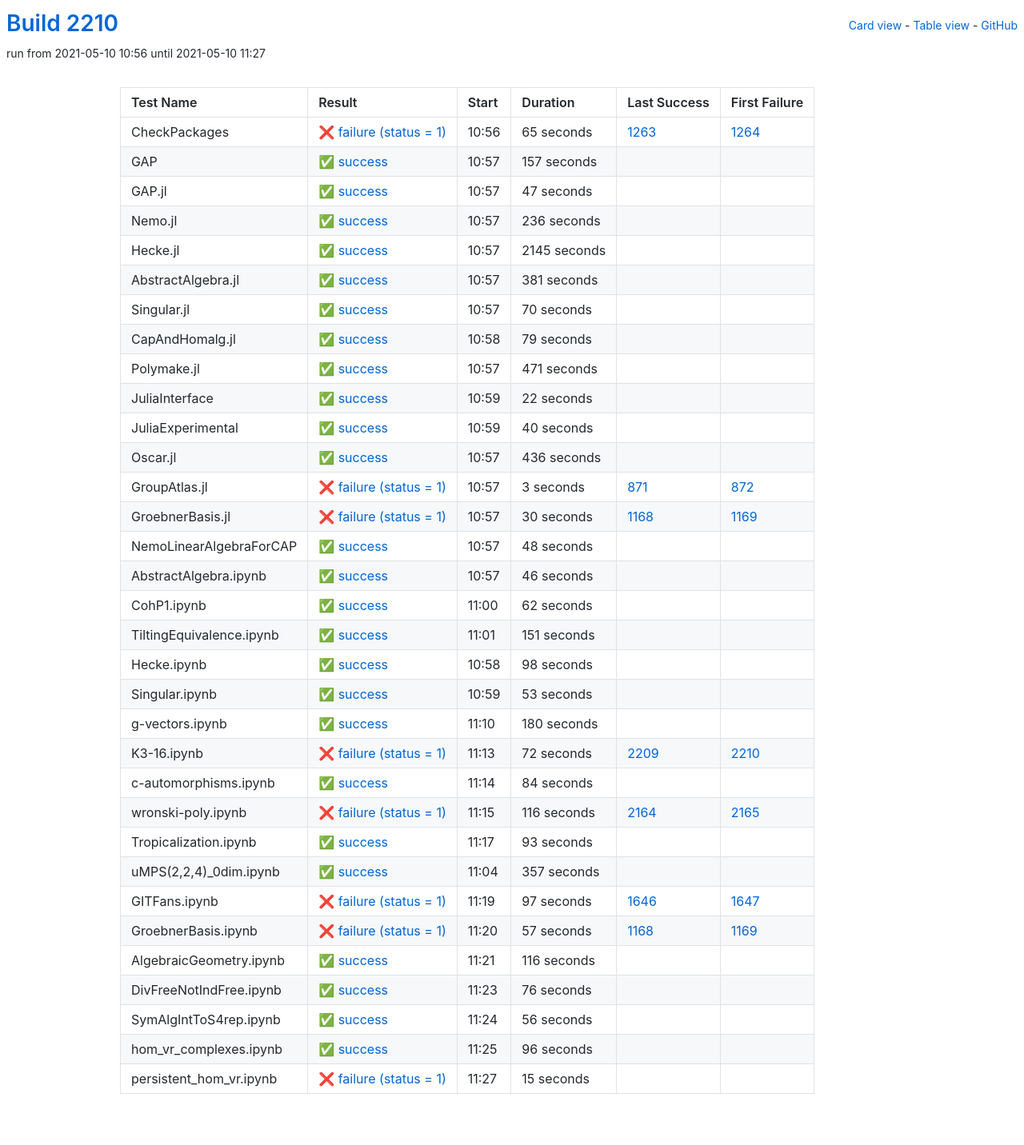
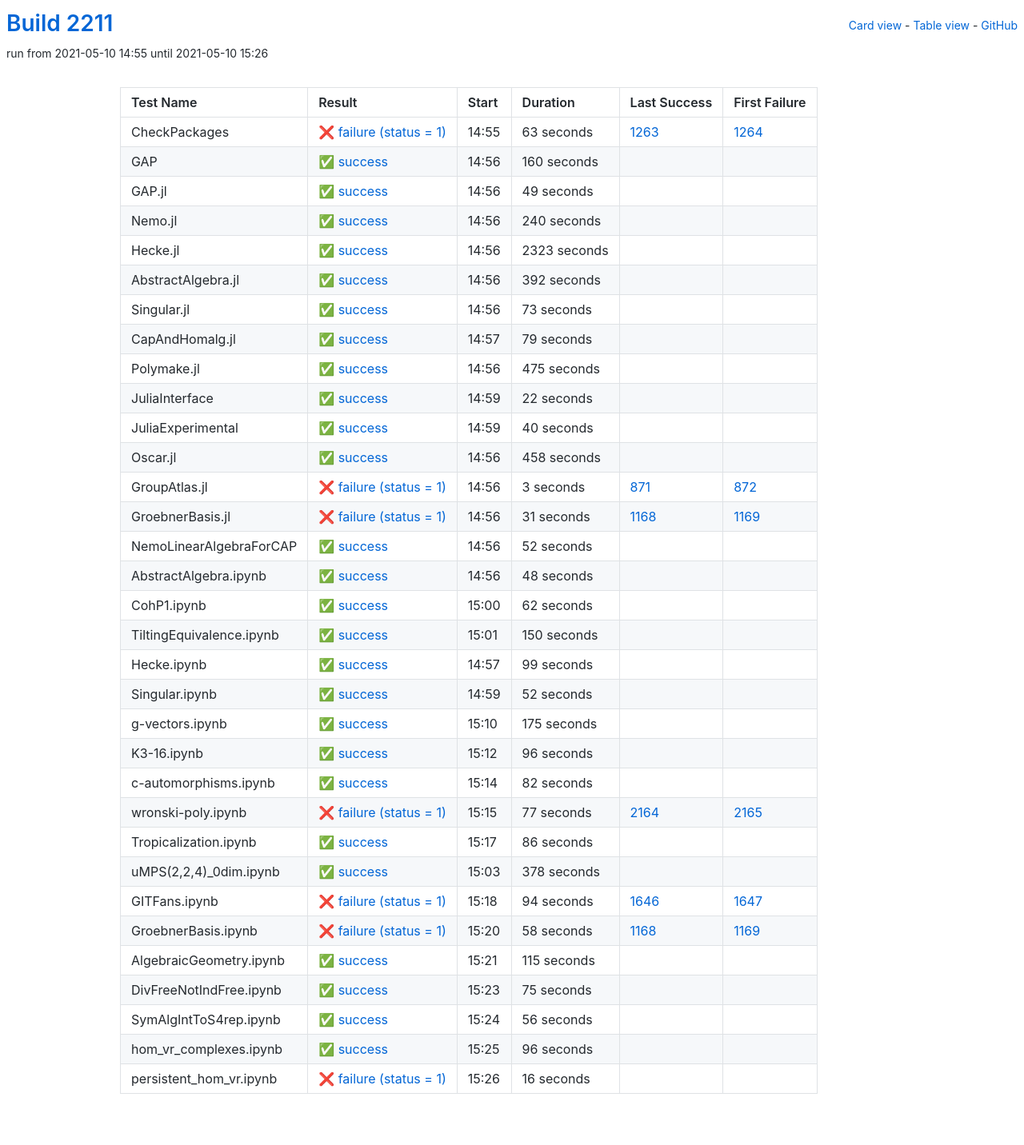
Before and after one commit to oscar-system/oscar-ci-status-stable, a Jekyll site: the page built from table.html, in a window 1280 px wide. Shown: the whole page at 80% size. Built offline with Jekyll 4.4.1, drawn with Linux system fonts in a browser that asks for light colours.

Commit message:
Build #2211

```diff
--- a/_data/ci.yml
+++ b/_data/ci.yml
@@ -1,6 +1,6 @@
 ---
-build: 2210
-build_url: https://oscarci.mathematik.uni-kl.de/job/oscar-stable/2210/
+build: 2211
+build_url: https://oscarci.mathematik.uni-kl.de/job/oscar-stable/2211/
 job: oscar-stable
 organization: oscar-system
 repo: oscar-ci-status-stable
@@ -8,92 +8,92 @@ repourl: https://github.com/oscar-system/oscar-ci-status-stable
 tests:
 - name: CheckPackages
   id: checkpackages
-  log: https://oscarci.mathematik.uni-kl.de/job/oscar-stable/2210/artifact/logs/build-2210/CheckPackages.log
-  start: 2021-05-10 10:56
+  log: https://oscarci.mathematik.uni-kl.de/job/oscar-stable/2211/artifact/logs/build-2211/CheckPackages.log
+  start: 2021-05-10 14:55
   success: false
   exitcode: 1
   status: failure
-  duration: 65
+  duration: 63
   last_success: 1263
   last_success_url: https://oscarci.mathematik.uni-kl.de/job/oscar-stable/1263/
   first_failure: 1264
   first_failure_url: https://oscarci.mathematik.uni-kl.de/job/oscar-stable/1264/
 - name: GAP
   id: gap
-  log: https://oscarci.mathematik.uni-kl.de/job/oscar-stable/2210/artifact/logs/build-2210/GAP.log
-  start: 2021-05-10 10:57
+  log: https://oscarci.mathematik.uni-kl.de/job/oscar-stable/2211/artifact/logs/build-2211/GAP.log
+  start: 2021-05-10 14:56
   success: true
   exitcode: 0
   status: success
-  duration: 157
+  duration: 160
   last_success: false
   last_success_url:
   first_failure: false
   first_failure_url:
 - name: GAP.jl
   id: gap-jl
-  log: https://oscarci.mathematik.uni-kl.de/job/oscar-stable/2210/artifact/logs/build-2210/GAP.jl.log
-  start: 2021-05-10 10:57
+  log: https://oscarci.mathematik.uni-kl.de/job/oscar-stable/2211/artifact/logs/build-2211/GAP.jl.log
+  start: 2021-05-10 14:56
   success: true
   exitcode: 0
   status: success
-  duration: 47
+  duration: 49
   last_success: false
   last_success_url:
   first_failure: false
   first_failure_url:
 - name: Nemo.jl
   id: nemo-jl
-  log: https://oscarci.mathematik.uni-kl.de/job/oscar-stable/2210/artifact/logs/build-2210/Nemo.jl.log
-  start: 2021-05-10 10:57
+  log: https://oscarci.mathematik.uni-kl.de/job/oscar-stable/2211/artifact/logs/build-2211/Nemo.jl.log
+  start: 2021-05-10 14:56
   success: true
   exitcode: 0
   status: success
-  duration: 236
+  duration: 240
   last_success: false
   last_success_url:
   first_failure: false
   first_failure_url:
 - name: Hecke.jl
   id: hecke-jl
-  log: https://oscarci.mathematik.uni-kl.de/job/oscar-stable/2210/artifact/logs/build-2210/Hecke.jl.log
-  start: 2021-05-10 10:57
+  log: https://oscarci.mathematik.uni-kl.de/job/oscar-stable/2211/artifact/logs/build-2211/Hecke.jl.log
+  start: 2021-05-10 14:56
   success: true
   exitcode: 0
   status: success
-  duration: 2145
+  duration: 2323
   last_success: false
   last_success_url:
   first_failure: false
   first_failure_url:
 - name: AbstractAlgebra.jl
   id: abstractalgebra-jl
-  log: https://oscarci.mathematik.uni-kl.de/job/oscar-stable/2210/artifact/logs/build-2210/AbstractAlgebra.jl.log
-  start: 2021-05-10 10:57
+  log: https://oscarci.mathematik.uni-kl.de/job/oscar-stable/2211/artifact/logs/build-2211/AbstractAlgebra.jl.log
+  start: 2021-05-10 14:56
   success: true
   exitcode: 0
   status: success
-  duration: 381
+  duration: 392
   last_success: false
   last_success_url:
   first_failure: false
   first_failure_url:
 - name: Singular.jl
   id: singular-jl
-  log: https://oscarci.mathematik.uni-kl.de/job/oscar-stable/2210/artifact/logs/build-2210/Singular.jl.log
-  start: 2021-05-10 10:57
+  log: https://oscarci.mathematik.uni-kl.de/job/oscar-stable/2211/artifact/logs/build-2211/Singular.jl.log
+  start: 2021-05-10 14:56
   success: true
   exitcode: 0
   status: success
-  duration: 70
+  duration: 73
   last_success: false
   last_success_url:
   first_failure: false
   first_failure_url:
 - name: CapAndHomalg.jl
   id: capandhomalg-jl
-  log: https://oscarci.mathematik.uni-kl.de/job/oscar-stable/2210/artifact/logs/build-2210/CapAndHomalg.jl.log
-  start: 2021-05-10 10:58
+  log: https://oscarci.mathematik.uni-kl.de/job/oscar-stable/2211/artifact/logs/build-2211/CapAndHomalg.jl.log
+  start: 2021-05-10 14:57
   success: true
   exitcode: 0
   status: success
@@ -104,20 +104,20 @@ tests:
   first_failure_url:
 - name: Polymake.jl
   id: polymake-jl
-  log: https://oscarci.mathematik.uni-kl.de/job/oscar-stable/2210/artifact/logs/build-2210/Polymake.jl.log
-  start: 2021-05-10 10:57
+  log: https://oscarci.mathematik.uni-kl.de/job/oscar-stable/2211/artifact/logs/build-2211/Polymake.jl.log
+  start: 2021-05-10 14:56
   success: true
   exitcode: 0
   status: success
-  duration: 471
+  duration: 475
   last_success: false
   last_success_url:
   first_failure: false
   first_failure_url:
 - name: JuliaInterface
   id: juliainterface
-  log: https://oscarci.mathematik.uni-kl.de/job/oscar-stable/2210/artifact/logs/build-2210/JuliaInterface.log
-  start: 2021-05-10 10:59
+  log: https://oscarci.mathematik.uni-kl.de/job/oscar-stable/2211/artifact/logs/build-2211/JuliaInterface.log
+  start: 2021-05-10 14:59
   success: true
   exitcode: 0
   status: success
@@ -128,8 +128,8 @@ tests:
   first_failure_url:
 - name: JuliaExperimental
   id: juliaexperimental
-  log: https://oscarci.mathematik.uni-kl.de/job/oscar-stable/2210/artifact/logs/build-2210/JuliaExperimental.log
-  start: 2021-05-10 10:59
+  log: https://oscarci.mathematik.uni-kl.de/job/oscar-stable/2211/artifact/logs/build-2211/JuliaExperimental.log
+  start: 2021-05-10 14:59
   success: true
   exitcode: 0
   status: success
@@ -140,20 +140,20 @@ tests:
   first_failure_url:
 - name: Oscar.jl
   id: oscar-jl
-  log: https://oscarci.mathematik.uni-kl.de/job/oscar-stable/2210/artifact/logs/build-2210/Oscar.jl.log
-  start: 2021-05-10 10:57
+  log: https://oscarci.mathematik.uni-kl.de/job/oscar-stable/2211/artifact/logs/build-2211/Oscar.jl.log
+  start: 2021-05-10 14:56
   success: true
   exitcode: 0
   status: success
-  duration: 436
+  duration: 458
   last_success: false
   last_success_url:
   first_failure: false
   first_failure_url:
 - name: GroupAtlas.jl
   id: groupatlas-jl
-  log: https://oscarci.mathematik.uni-kl.de/job/oscar-stable/2210/artifact/logs/build-2210/GroupAtlas.jl.log
-  start: 2021-05-10 10:57
+  log: https://oscarci.mathematik.uni-kl.de/job/oscar-stable/2211/artifact/logs/build-2211/GroupAtlas.jl.log
+  start: 2021-05-10 14:56
   success: false
   exitcode: 1
   status: failure
@@ -164,20 +164,32 @@ tests:
   first_failure_url: https://oscarci.mathematik.uni-kl.de/job/oscar-stable/872/
 - name: GroebnerBasis.jl
   id: groebnerbasis-jl
-  log: https://oscarci.mathematik.uni-kl.de/job/oscar-stable/2210/artifact/logs/build-2210/GroebnerBasis.jl.log
-  start: 2021-05-10 10:57
+  log: https://oscarci.mathematik.uni-kl.de/job/oscar-stable/2211/artifact/logs/build-2211/GroebnerBasis.jl.log
+  start: 2021-05-10 14:56
   success: false
   exitcode: 1
   status: failure
-  duration: 30
+  duration: 31
   last_success: 1168
   last_success_url: https://oscarci.mathematik.uni-kl.de/job/oscar-stable/1168/
   first_failure: 1169
   first_failure_url: https://oscarci.mathematik.uni-kl.de/job/oscar-stable/1169/
 - name: NemoLinearAlgebraForCAP
   id: nemolinearalgebraforcap
-  log: https://oscarci.mathematik.uni-kl.de/job/oscar-stable/2210/artifact/logs/build-2210/NemoLinearAlgebraForCAP.log
-  start: 2021-05-10 10:57
+  log: https://oscarci.mathematik.uni-kl.de/job/oscar-stable/2211/artifact/logs/build-2211/NemoLinearAlgebraForCAP.log
+  start: 2021-05-10 14:56
+  success: true
+  exitcode: 0
+  status: success
+  duration: 52
+  last_success: false
+  last_success_url:
+  first_failure: false
+  first_failure_url:
+- name: AbstractAlgebra.ipynb
+  id: abstractalgebra-ipynb
+  log: https://oscarci.mathematik.uni-kl.de/job/oscar-stable/2211/artifact/logs/build-2211/AbstractAlgebra.ipynb.log
+  start: 2021-05-10 14:56
   success: true
   exitcode: 0
   status: success
@@ -186,22 +198,10 @@ tests:
   last_success_url:
   first_failure: false
   first_failure_url:
-- name: AbstractAlgebra.ipynb
-  id: abstractalgebra-ipynb
-  log: https://oscarci.mathematik.uni-kl.de/job/oscar-stable/2210/artifact/logs/build-2210/AbstractAlgebra.ipynb.log
-  start: 2021-05-10 10:57
-  success: true
-  exitcode: 0
-  status: success
-  duration: 46
-  last_success: false
-  last_success_url:
-  first_failure: false
-  first_failure_url:
 - name: CohP1.ipynb
   id: cohp1-ipynb
-  log: https://oscarci.mathematik.uni-kl.de/job/oscar-stable/2210/artifact/logs/build-2210/CohP1.ipynb.log
-  start: 2021-05-10 11:00
+  log: https://oscarci.mathematik.uni-kl.de/job/oscar-stable/2211/artifact/logs/build-2211/CohP1.ipynb.log
+  start: 2021-05-10 15:00
   success: true
   exitcode: 0
   status: success
@@ -212,164 +212,164 @@ tests:
   first_failure_url:
 - name: TiltingEquivalence.ipynb
   id: tiltingequivalence-ipynb
-  log: https://oscarci.mathematik.uni-kl.de/job/oscar-stable/2210/artifact/logs/build-2210/TiltingEquivalence.ipynb.log
-  start: 2021-05-10 11:01
+  log: https://oscarci.mathematik.uni-kl.de/job/oscar-stable/2211/artifact/logs/build-2211/TiltingEquivalence.ipynb.log
+  start: 2021-05-10 15:01
   success: true
   exitcode: 0
   status: success
-  duration: 151
+  duration: 150
   last_success: false
   last_success_url:
   first_failure: false
   first_failure_url:
 - name: Hecke.ipynb
   id: hecke-ipynb
-  log: https://oscarci.mathematik.uni-kl.de/job/oscar-stable/2210/artifact/logs/build-2210/Hecke.ipynb.log
-  start: 2021-05-10 10:58
+  log: https://oscarci.mathematik.uni-kl.de/job/oscar-stable/2211/artifact/logs/build-2211/Hecke.ipynb.log
+  start: 2021-05-10 14:57
   success: true
   exitcode: 0
   status: success
-  duration: 98
+  duration: 99
   last_success: false
   last_success_url:
   first_failure: false
   first_failure_url:
 - name: Singular.ipynb
   id: singular-ipynb
-  log: https://oscarci.mathematik.uni-kl.de/job/oscar-stable/2210/artifact/logs/build-2210/Singular.ipynb.log
-  start: 2021-05-10 10:59
+  log: https://oscarci.mathematik.uni-kl.de/job/oscar-stable/2211/artifact/logs/build-2211/Singular.ipynb.log
+  start: 2021-05-10 14:59
   success: true
   exitcode: 0
   status: success
-  duration: 53
+  duration: 52
   last_success: false
   last_success_url:
   first_failure: false
   first_failure_url:
 - name: g-vectors.ipynb
   id: g-vectors-ipynb
-  log: https://oscarci.mathematik.uni-kl.de/job/oscar-stable/2210/artifact/logs/build-2210/g-vectors.ipynb.log
-  start: 2021-05-10 11:10
+  log: https://oscarci.mathematik.uni-kl.de/job/oscar-stable/2211/artifact/logs/build-2211/g-vectors.ipynb.log
+  start: 2021-05-10 15:10
   success: true
   exitcode: 0
   status: success
-  duration: 180
+  duration: 175
   last_success: false
   last_success_url:
   first_failure: false
   first_failure_url:
 - name: K3-16.ipynb
   id: k3-16-ipynb
-  log: https://oscarci.mathematik.uni-kl.de/job/oscar-stable/2210/artifact/logs/build-2210/K3-16.ipynb.log
-  start: 2021-05-10 11:13
-  success: false
-  exitcode: 1
-  status: failure
-  duration: 72
-  last_success: 2209
-  last_success_url: https://oscarci.mathematik.uni-kl.de/job/oscar-stable/2209/
-  first_failure: 2210
-  first_failure_url: https://oscarci.mathematik.uni-kl.de/job/oscar-stable/2210/
-- name: c-automorphisms.ipynb
-  id: c-automorphisms-ipynb
-  log: https://oscarci.mathematik.uni-kl.de/job/oscar-stable/2210/artifact/logs/build-2210/c-automorphisms.ipynb.log
-  start: 2021-05-10 11:14
+  log: https://oscarci.mathematik.uni-kl.de/job/oscar-stable/2211/artifact/logs/build-2211/K3-16.ipynb.log
+  start: 2021-05-10 15:12
   success: true
   exitcode: 0
   status: success
-  duration: 84
+  duration: 96
+  last_success: false
+  last_success_url:
+  first_failure: false
+  first_failure_url:
+- name: c-automorphisms.ipynb
+  id: c-automorphisms-ipynb
+  log: https://oscarci.mathematik.uni-kl.de/job/oscar-stable/2211/artifact/logs/build-2211/c-automorphisms.ipynb.log
+  start: 2021-05-10 15:14
+  success: true
+  exitcode: 0
+  status: success
+  duration: 82
   last_success: false
   last_success_url:
   first_failure: false
   first_failure_url:
 - name: wronski-poly.ipynb
   id: wronski-poly-ipynb
-  log: https://oscarci.mathematik.uni-kl.de/job/oscar-stable/2210/artifact/logs/build-2210/wronski-poly.ipynb.log
-  start: 2021-05-10 11:15
+  log: https://oscarci.mathematik.uni-kl.de/job/oscar-stable/2211/artifact/logs/build-2211/wronski-poly.ipynb.log
+  start: 2021-05-10 15:15
   success: false
   exitcode: 1
   status: failure
-  duration: 116
+  duration: 77
   last_success: 2164
   last_success_url: https://oscarci.mathematik.uni-kl.de/job/oscar-stable/2164/
   first_failure: 2165
   first_failure_url: https://oscarci.mathematik.uni-kl.de/job/oscar-stable/2165/
 - name: Tropicalization.ipynb
   id: tropicalization-ipynb
-  log: https://oscarci.mathematik.uni-kl.de/job/oscar-stable/2210/artifact/logs/build-2210/Tropicalization.ipynb.log
-  start: 2021-05-10 11:17
+  log: https://oscarci.mathematik.uni-kl.de/job/oscar-stable/2211/artifact/logs/build-2211/Tropicalization.ipynb.log
+  start: 2021-05-10 15:17
   success: true
   exitcode: 0
   status: success
-  duration: 93
+  duration: 86
   last_success: false
   last_success_url:
   first_failure: false
   first_failure_url:
 - name: uMPS(2,2,4)_0dim.ipynb
   id: umps-2-2-4-0dim-ipynb
-  log: https://oscarci.mathematik.uni-kl.de/job/oscar-stable/2210/artifact/logs/build-2210/uMPS-2-2-4-_0dim.ipynb.log
-  start: 2021-05-10 11:04
+  log: https://oscarci.mathematik.uni-kl.de/job/oscar-stable/2211/artifact/logs/build-2211/uMPS-2-2-4-_0dim.ipynb.log
+  start: 2021-05-10 15:03
   success: true
   exitcode: 0
   status: success
-  duration: 357
+  duration: 378
   last_success: false
   last_success_url:
   first_failure: false
   first_failure_url:
 - name: GITFans.ipynb
   id: gitfans-ipynb
-  log: https://oscarci.mathematik.uni-kl.de/job/oscar-stable/2210/artifact/logs/build-2210/GITFans.ipynb.log
-  start: 2021-05-10 11:19
+  log: https://oscarci.mathematik.uni-kl.de/job/oscar-stable/2211/artifact/logs/build-2211/GITFans.ipynb.log
+  start: 2021-05-10 15:18
   success: false
   exitcode: 1
   status: failure
-  duration: 97
+  duration: 94
   last_success: 1646
   last_success_url: https://oscarci.mathematik.uni-kl.de/job/oscar-stable/1646/
   first_failure: 1647
   first_failure_url: https://oscarci.mathematik.uni-kl.de/job/oscar-stable/1647/
 - name: GroebnerBasis.ipynb
   id: groebnerbasis-ipynb
-  log: https://oscarci.mathematik.uni-kl.de/job/oscar-stable/2210/artifact/logs/build-2210/GroebnerBasis.ipynb.log
-  start: 2021-05-10 11:20
+  log: https://oscarci.mathematik.uni-kl.de/job/oscar-stable/2211/artifact/logs/build-2211/GroebnerBasis.ipynb.log
+  start: 2021-05-10 15:20
   success: false
   exitcode: 1
   status: failure
-  duration: 57
+  duration: 58
   last_success: 1168
   last_success_url: https://oscarci.mathematik.uni-kl.de/job/oscar-stable/1168/
   first_failure: 1169
   first_failure_url: https://oscarci.mathematik.uni-kl.de/job/oscar-stable/1169/
 - name: AlgebraicGeometry.ipynb
   id: algebraicgeometry-ipynb
-  log: https://oscarci.mathematik.uni-kl.de/job/oscar-stable/2210/artifact/logs/build-2210/AlgebraicGeometry.ipynb.log
-  start: 2021-05-10 11:21
+  log: https://oscarci.mathematik.uni-kl.de/job/oscar-stable/2211/artifact/logs/build-2211/AlgebraicGeometry.ipynb.log
+  start: 2021-05-10 15:21
   success: true
   exitcode: 0
   status: success
-  duration: 116
+  duration: 115
   last_success: false
   last_success_url:
   first_failure: false
   first_failure_url:
 - name: DivFreeNotIndFree.ipynb
   id: divfreenotindfree-ipynb
-  log: https://oscarci.mathematik.uni-kl.de/job/oscar-stable/2210/artifact/logs/build-2210/DivFreeNotIndFree.ipynb.log
-  start: 2021-05-10 11:23
+  log: https://oscarci.mathematik.uni-kl.de/job/oscar-stable/2211/artifact/logs/build-2211/DivFreeNotIndFree.ipynb.log
+  start: 2021-05-10 15:23
   success: true
   exitcode: 0
   status: success
-  duration: 76
+  duration: 75
   last_success: false
   last_success_url:
   first_failure: false
   first_failure_url:
 - name: SymAlgIntToS4rep.ipynb
   id: symalginttos4rep-ipynb
-  log: https://oscarci.mathematik.uni-kl.de/job/oscar-stable/2210/artifact/logs/build-2210/SymAlgIntToS4rep.ipynb.log
-  start: 2021-05-10 11:24
+  log: https://oscarci.mathematik.uni-kl.de/job/oscar-stable/2211/artifact/logs/build-2211/SymAlgIntToS4rep.ipynb.log
+  start: 2021-05-10 15:24
   success: true
   exitcode: 0
   status: success
@@ -380,8 +380,8 @@ tests:
   first_failure_url:
 - name: hom_vr_complexes.ipynb
   id: hom-vr-complexes-ipynb
-  log: https://oscarci.mathematik.uni-kl.de/job/oscar-stable/2210/artifact/logs/build-2210/hom_vr_complexes.ipynb.log
-  start: 2021-05-10 11:25
+  log: https://oscarci.mathematik.uni-kl.de/job/oscar-stable/2211/artifact/logs/build-2211/hom_vr_complexes.ipynb.log
+  start: 2021-05-10 15:25
   success: true
   exitcode: 0
   status: success
@@ -392,12 +392,12 @@ tests:
   first_failure_url:
 - name: persistent_hom_vr.ipynb
   id: persistent-hom-vr-ipynb
-  log: https://oscarci.mathematik.uni-kl.de/job/oscar-stable/2210/artifact/logs/build-2210/persistent_hom_vr.ipynb.log
-  start: 2021-05-10 11:27
+  log: https://oscarci.mathematik.uni-kl.de/job/oscar-stable/2211/artifact/logs/build-2211/persistent_hom_vr.ipynb.log
+  start: 2021-05-10 15:26
   success: false
   exitcode: 1
   status: failure
-  duration: 15
+  duration: 16
   last_success: false
   last_success_url:
   first_failure: false
```
Also changed, not shown: README.md.
